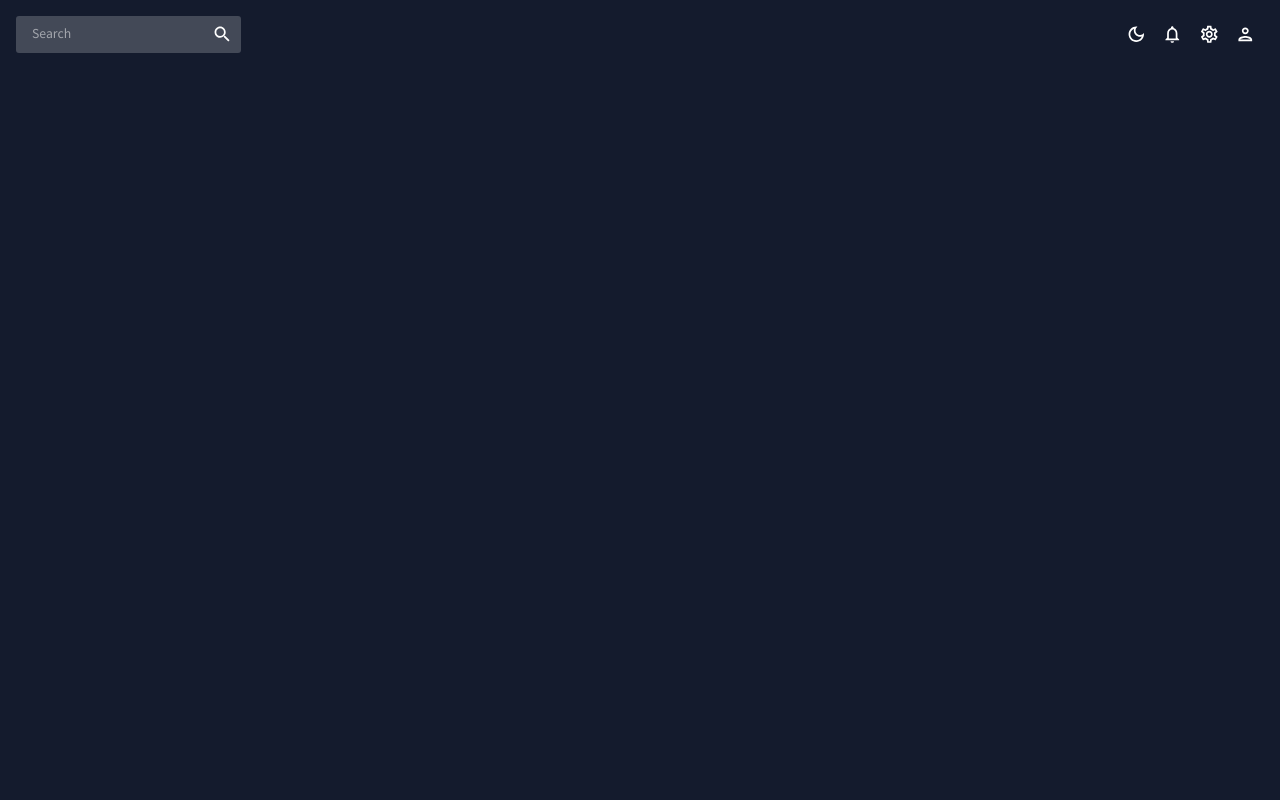
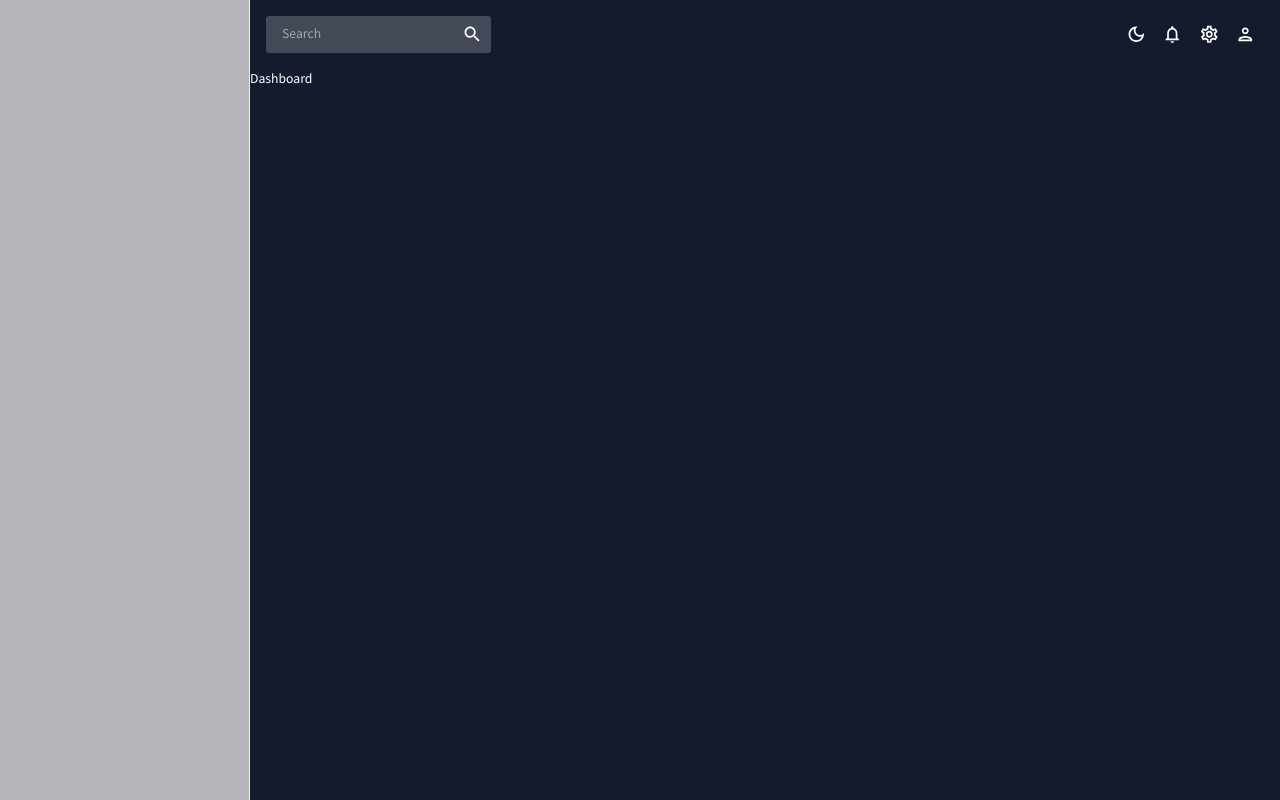
Before and after one commit to natalieagus/react-app-mui, a React (Create React App) app: page / in a window 1280 px wide. Built offline with nearby package versions, Linux system fonts and the light colour scheme.

Commit message:
feat: setup all other scenes for later use

```diff
--- a/src/App.js
+++ b/src/App.js
@@ -1,7 +1,9 @@
-import Topbar from "./scenes/global/Topbar";
+import { Routes, Route } from "react-router-dom";
 import { ColorModeContext, useMode } from "./theme";
 import { CssBaseline, ThemeProvider } from "@mui/material";
-
+import Topbar from "./scenes/global/Topbar";
+import Dashboard from "./scenes/dashboard";
+import { Sidebar } from "react-pro-sidebar";
 function App() {
   const [theme, colorMode] = useMode(); //  we have access to the theme and colorMode now
 
@@ -10,8 +12,12 @@
       <ThemeProvider theme={theme}>
         <CssBaseline />
         <div className="app">
+          <Sidebar />
           <main className="content">
             <Topbar />
+            <Routes>
+              <Route path="/" element={<Dashboard />} />
+            </Routes>
           </main>
         </div>
       </ThemeProvider>
```
Also changed, not shown: src/scenes/bar/index.jsx (added), src/scenes/calendar/calendar.jsx (added), src/scenes/contacts/index.jsx (added), src/scenes/faq/index.jsx (added), src/scenes/form/index.jsx (added), src/scenes/geography/index.jsx (added), src/scenes/invoices/index.jsx (added), src/scenes/line/index.jsx (added), src/scenes/pie/index.jsx (added), src/scenes/team/index.jsx (added).
